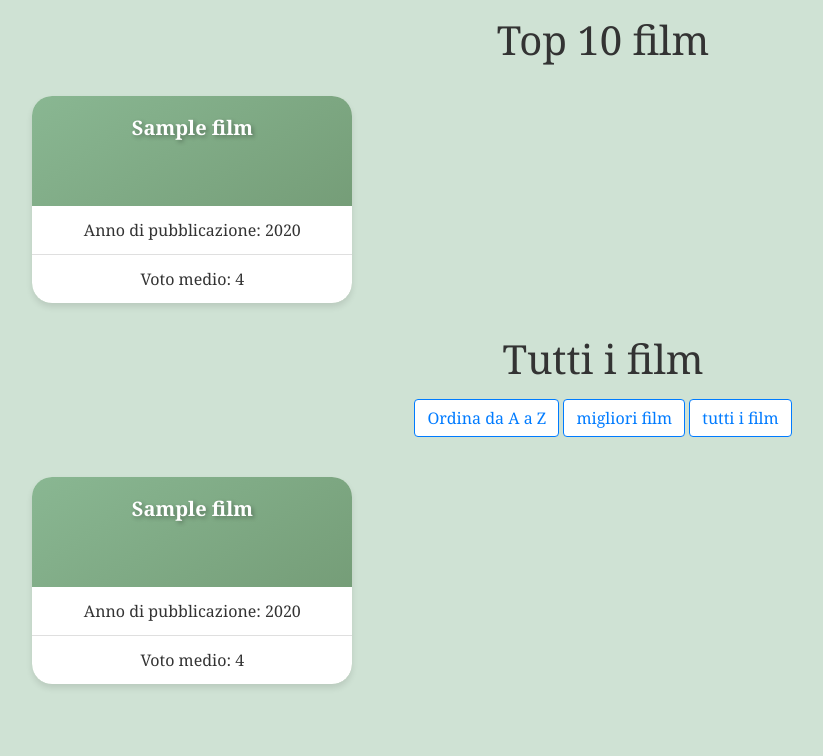
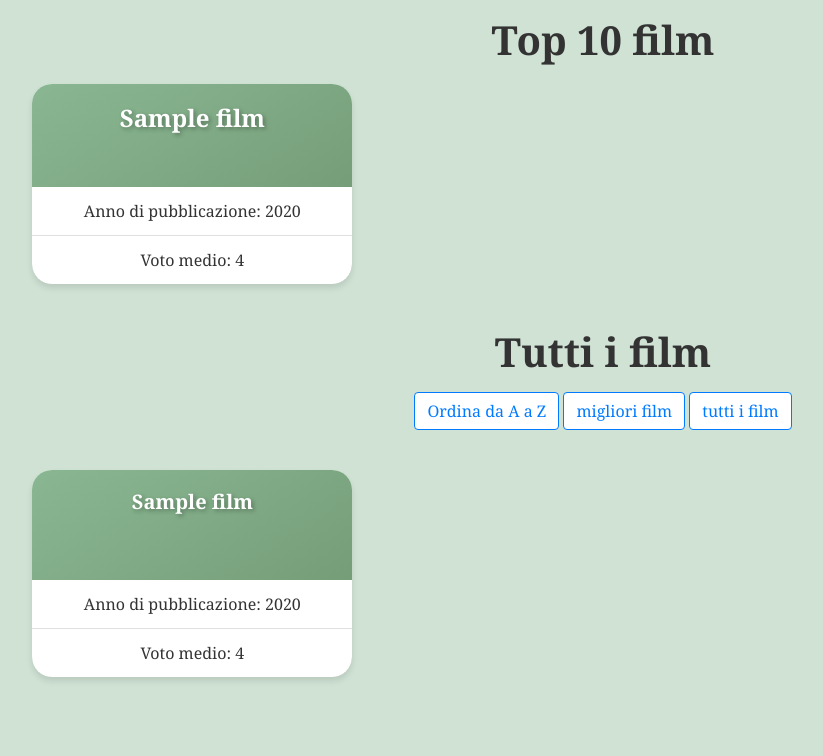
Before and after one commit to leonardo526/SAC, a Flask app: template SAC2/WEBAPP/templates/Film.html in a window 1280 px wide. Shown: the part 57-813 px from the top of the page, without its empty margins (37-860 px from the left). After the commit the page ends 738 px from the top, so only its background shows below. Run offline with Flask 3, Linux system fonts and the light colour scheme; the template is opened without the code that fills it: most values are stand-ins (such as "Sample title", 1, 10 or a date in 2020); some libraries are stand-ins or nearby versions.

Commit message:
small front fixx2

```diff
--- a/SAC2/WEBAPP/templates/Film.html
+++ b/SAC2/WEBAPP/templates/Film.html
@@ -132,16 +132,16 @@
     </div>
   </div>
 </nav>
-<h1 class="mt-3 mb-3">Top 10 film</h1>
+<h1 class="mt-3 mb-3"><b>Top 10 film</b></h1>
 
 
             <div class="row mr-4 ml-4">
             {% for film in topdieci %}
 
                 <div class="col-lg-4 col-md-4 col-sm-6 d-flex justify-content-center mb-4">
-                <div class="card mt-3 " style="width: 20rem;">
+                <div class="card mt-1 " style="width: 20rem;">
                   <div class="card-body">
-                    <h5 class="card-title">{{ film['Title'] }}</h5>
+                    <h4 class="card-title">{{ film['Title'] }}</h4>
                   </div>
                   <ul class="list-group list-group-flush">
                     <li class="list-group-item">Anno di pubblicazione: {{ film['Year'] }}</li>
@@ -151,7 +151,7 @@
                 </div>
               {% endfor %}
             </div>
-            <h1 class="mt-4 mb-3">Tutti i film</h1>
+            <h1 class="mt-4 mb-3"><b>Tutti i film</b></h1>
             <div class="mb-4">
                 <button type="button"  class="btn btn-primary"><a href="/film?param_ord=az">Ordina da A a Z</a></button>
                 <button type="button" class="btn btn-primary"><a href="/film?param_ord=4_stelle">migliori film</a></button>
```
Also changed, not shown: SAC2/WEBAPP/templates/Generi.html (+6 -5 lines).
